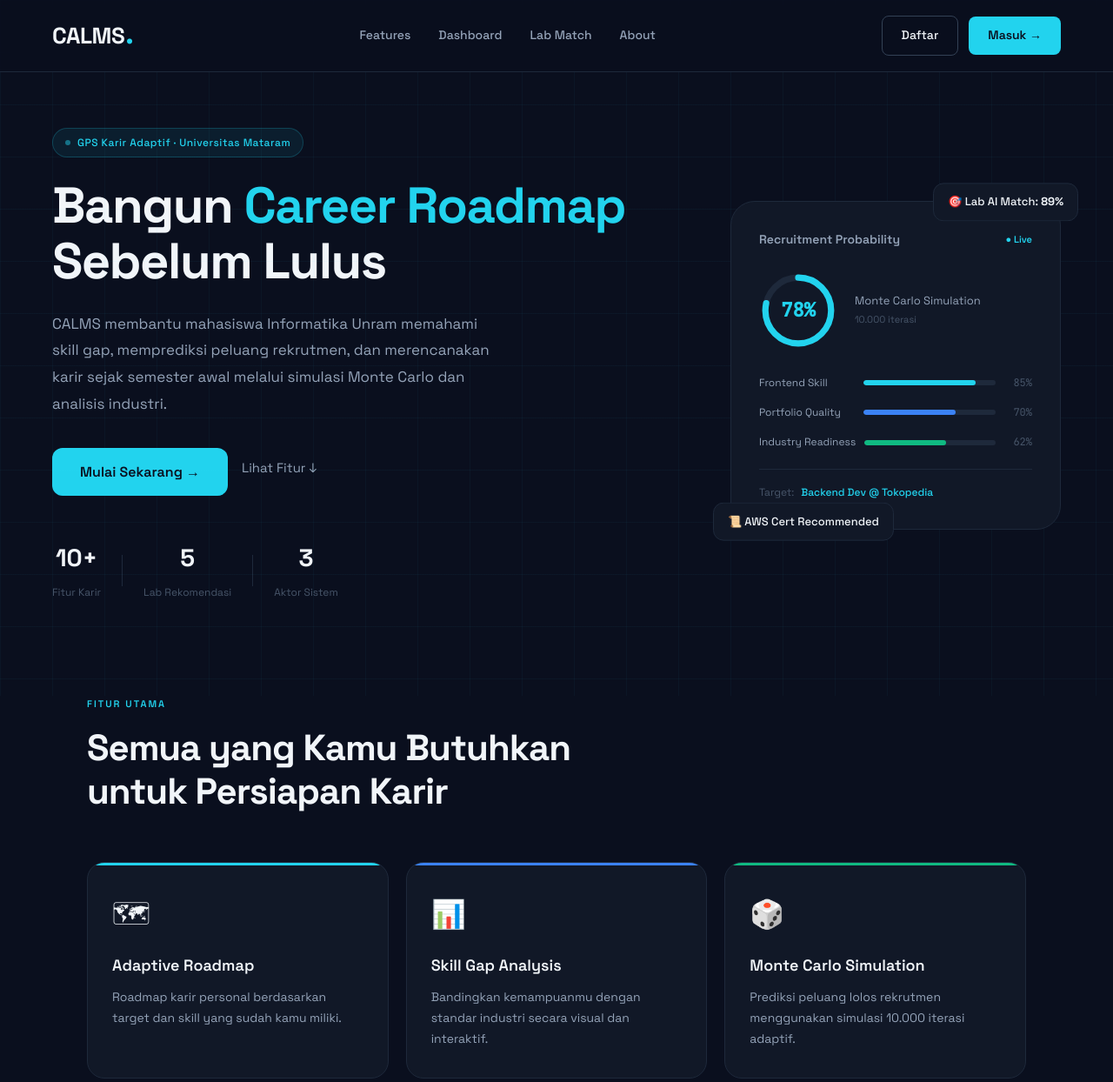
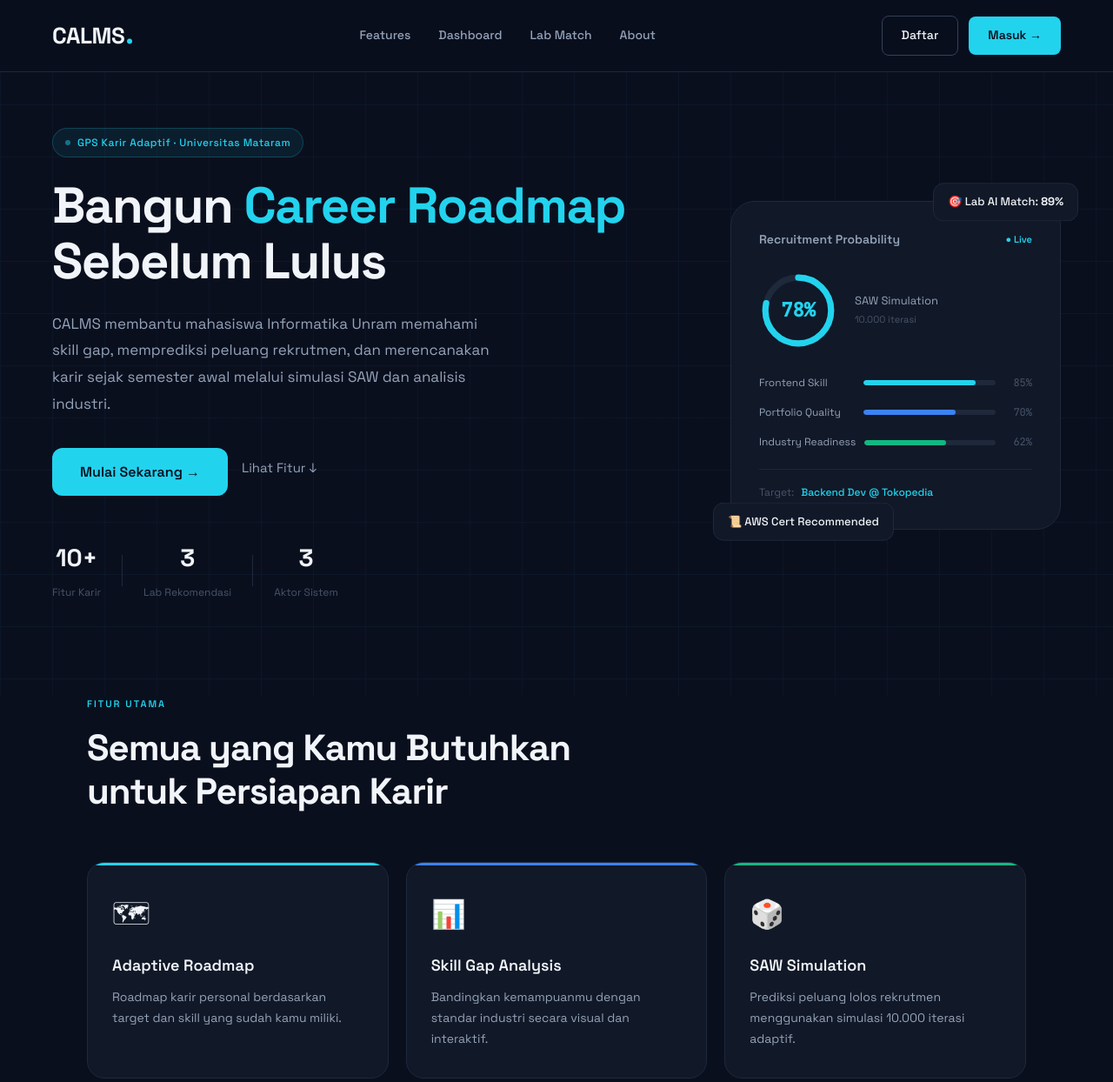
Before and after one commit to ayumarsha141-gif/CALMS, a PHP site: page / in a window 1280 px wide. Shown: the top 1244 px of the page at 87% size. Run offline with PHP 8.4, Linux system fonts and the light colour scheme.

Commit message:
perbaiki sedikit

```diff
--- a/index.php
+++ b/index.php
@@ -53,7 +53,7 @@
                 <p class="hero-desc">
                     CALMS membantu mahasiswa Informatika Unram memahami skill gap,
                     memprediksi peluang rekrutmen, dan merencanakan karir sejak semester awal
-                    melalui simulasi Monte Carlo dan analisis industri.
+                    melalui simulasi SAW dan analisis industri.
                 </p>
                 <div class="hero-actions">
                     <a href="register.php" class="btn-primary btn-lg">Mulai Sekarang →</a>
@@ -66,7 +66,7 @@
                     </div>
                     <div class="stat-divider"></div>
                     <div class="stat-item">
-                        <span class="stat-num">5</span>
+                        <span class="stat-num">3</span>
                         <span class="stat-label">Lab Rekomendasi</span>
                     </div>
                     <div class="stat-divider"></div>
@@ -93,7 +93,7 @@
                             </svg>
                             <span class="prob-number">78%</span>
                         </div>
-                        <div class="prob-label">Monte Carlo Simulation<br><small>10.000 iterasi</small></div>
+                        <div class="prob-label">SAW Simulation<br><small>10.000 iterasi</small></div>
                     </div>
                     <div class="skill-bars">
                         <div class="skill-row">
@@ -139,7 +139,7 @@
             </div>
             <div class="feature-card feature-card--green">
                 <div class="feature-icon">&#127922;</div>
-                <h3>Monte Carlo Simulation</h3>
+                <h3>SAW Simulation</h3>
                 <p>Prediksi peluang lolos rekrutmen menggunakan simulasi 10.000 iterasi adaptif.</p>
             </div>
             <div class="feature-card feature-card--purple">
@@ -280,7 +280,7 @@
                 </div>
             </div>
             <div class="cta-right">
-                <h3>Siap Mulai?</h3>
+                <h3>Sudah Siap Belom?</h3>
                 <p>Daftar sekarang dan temukan roadmap karirmu sejak semester awal.</p>
                 <a href="register.php" class="btn-primary btn-lg btn-block">Daftar Gratis →</a>
                 <a href="login.php" class="btn-outline btn-block btn-block--mt">Sudah punya akun? Masuk</a>
```
Also changed, not shown: pages/user/industry_insight.php (+7 -7 lines).
